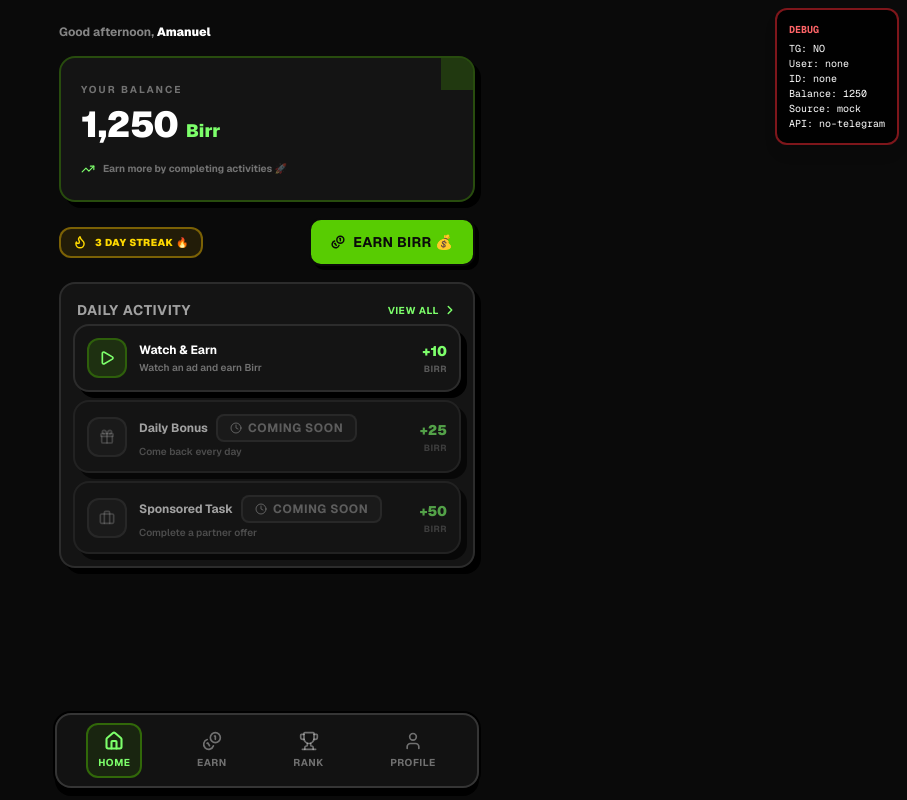
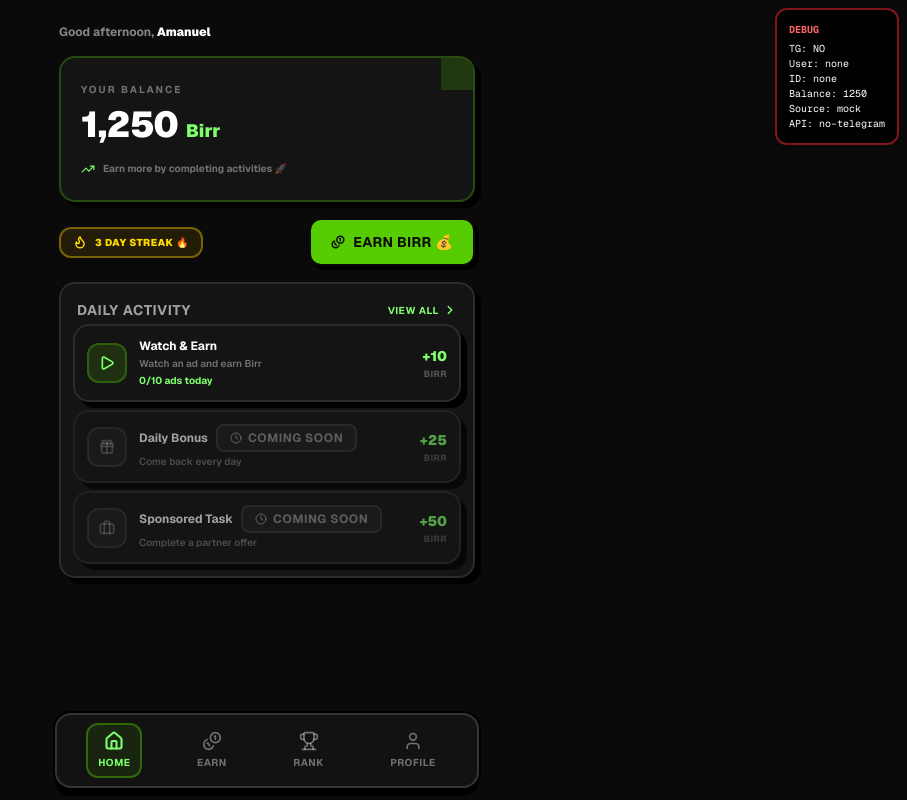
Before and after one commit to AmanuelCrafts/birrly, a Next.js app: page / in a window 1280 px wide. Shown: the whole page, without its empty margins (373-1280 px from the left). Built offline with nearby package versions, Linux system fonts and the light colour scheme; no server answers.

Commit message:
feat: add daily ad counter and real-time balance updates
- Add useAdCounter hook: tracks daily ad count (X/10)
- Show counter on Watch & Earn task card
- Block ads when daily limit reached
- Increment counter after successful reward

```diff
--- a/src/components/home/TaskCard.tsx
+++ b/src/components/home/TaskCard.tsx
@@ -16,6 +16,7 @@ import { ComingSoon } from "@/components/shared/ComingSoon";
 import { showRewardedAd } from "@/lib/monetag";
 import { useTelegram } from "@/hooks/useTelegram";
 import { useUser } from "@/hooks/useUser";
+import { useAdCounter } from "@/hooks/useAdCounter";
 import type { Task } from "@/lib/types";
 
 const iconMap: Record<string, LucideIcon> = {
@@ -39,11 +40,11 @@ export function TaskCard({ task, onTaskClick, className }: TaskCardProps) {
   const [message, setMessage] = useState("");
   const telegram = useTelegram();
   const user = useUser();
+  const { count, limit, isLimitReached, increment } = useAdCounter();
 
   const handleClick = async () => {
     if (isComingSoon || isLoading) return;
 
-    // If this is the Watch & Earn task, show the Monetag ad
     if (task.id === "watch-ad") {
       if (!telegram.isInsideTelegram || !telegram.user) {
         setMessage("Not in Telegram");
@@ -51,6 +52,10 @@ export function TaskCard({ task, onTaskClick, className }: TaskCardProps) {
       }
       if (!user) {
         setMessage("User not loaded");
+        return;
+      }
+      if (isLimitReached) {
+        setMessage("Daily limit reached");
         return;
       }
 
@@ -79,6 +84,7 @@ export function TaskCard({ task, onTaskClick, className }: TaskCardProps) {
         }
 
         setMessage(data.message || `+${data.reward} Birr!`);
+        increment();
 
         setTimeout(() => {
           setIsLoading(false);
@@ -91,17 +97,18 @@ export function TaskCard({ task, onTaskClick, className }: TaskCardProps) {
       return;
     }
 
-    // For other tasks, use the default click handler
     onTaskClick?.(task);
   };
+
+  const showAdCounter = task.id === "watch-ad" && !isComingSoon;
 
   return (
     <div className="space-y-1">
       <Card
         className={cn(
           "group relative overflow-hidden transition-all duration-150",
-          !isComingSoon && "hover:translate-x-[2px] hover:translate-y-[2px] hover:shadow-[2px_2px_0px_#000000] cursor-pointer",
-          isComingSoon && "opacity-60",
+          !isComingSoon && !isLimitReached && "hover:translate-x-[2px] hover:translate-y-[2px] hover:shadow-[2px_2px_0px_#000000] cursor-pointer",
+          (isComingSoon || isLimitReached) && "opacity-60",
           isLoading && "opacity-80",
           className
         )}
@@ -113,7 +120,7 @@ export function TaskCard({ task, onTaskClick, className }: TaskCardProps) {
           <div
             className={cn(
               "flex h-10 w-10 shrink-0 items-center justify-center rounded-xl border-2",
-              isComingSoon
+              isComingSoon || isLimitReached
                 ? "border-white/10 bg-ink-800"
                 : "border-brand-500/30 bg-brand-500/15"
             )}
@@ -124,7 +131,7 @@ export function TaskCard({ task, onTaskClick, className }: TaskCardProps) {
               <Icon
                 className={cn(
                   "h-4 w-4",
-                  isComingSoon ? "text-white/30" : "text-brand-400"
+                  isComingSoon || isLimitReached ? "text-white/30" : "text-brand-400"
                 )}
                 strokeWidth={2.5}
               />
@@ -141,6 +148,11 @@ export function TaskCard({ task, onTaskClick, className }: TaskCardProps) {
             <p className="mt-0.5 text-[10px] font-semibold text-white/40 truncate">
               {task.description}
             </p>
+            {showAdCounter && (
+              <p className="mt-0.5 text-[10px] font-bold text-brand-400">
+                {count}/{limit} ads today
+              </p>
+            )}
           </div>
 
           <div className="shrink-0 text-right">
--- /dev/null
+++ b/src/hooks/useAdCounter.ts
@@ -0,0 +1,66 @@
+"use client";
+
+import { useCallback, useEffect, useState } from "react";
+import { Query } from "appwrite";
+import { databases, databaseId } from "@/lib/appwrite/server";
+import { useTelegram } from "./useTelegram";
+
+const DAILY_AD_LIMIT = 10;
+
+export function useAdCounter() {
+  const telegram = useTelegram();
+  const [count, setCount] = useState(0);
+  const [isLoading, setIsLoading] = useState(false);
+
+  const fetchCount = useCallback(async () => {
+    if (!telegram.isInsideTelegram || !telegram.user || !databaseId) return;
+
+    setIsLoading(true);
+    try {
+      const users = await databases.listDocuments(databaseId, "users", [
+        Query.equal("telegram_id", String(telegram.user.id)),
+      ]);
+
+      if (users.total === 0) return;
+
+      const userId = users.documents[0].$id;
+      const today = new Date().toISOString().split("T")[0];
+      const startOfDay = `${today}T00:00:00.000Z`;
+      const endOfDay = `${today}T23:59:59.999Z`;
+
+      const result = await databases.listDocuments(databaseId, "transactions", [
+        Query.equal("user_id", userId),
+        Query.equal("type", "AD_REWARD"),
+        Query.greaterThanEqual("created_at", startOfDay),
+        Query.lessThanEqual("created_at", endOfDay),
+      ]);
+
+      setCount(result.total);
+    } catch (err) {
+      console.error("[AdCounter] Error:", err);
+    } finally {
+      setIsLoading(false);
+    }
+  }, [telegram.isInsideTelegram, telegram.user]);
+
+  useEffect(() => {
+    fetchCount();
+  }, [fetchCount]);
+
+  const increment = useCallback(() => {
+    setCount((prev) => Math.min(prev + 1, DAILY_AD_LIMIT));
+  }, []);
+
+  const remaining = DAILY_AD_LIMIT - count;
+  const isLimitReached = count >= DAILY_AD_LIMIT;
+
+  return {
+    count,
+    limit: DAILY_AD_LIMIT,
+    remaining,
+    isLimitReached,
+    isLoading,
+    refresh: fetchCount,
+    increment,
+  };
+}
```
